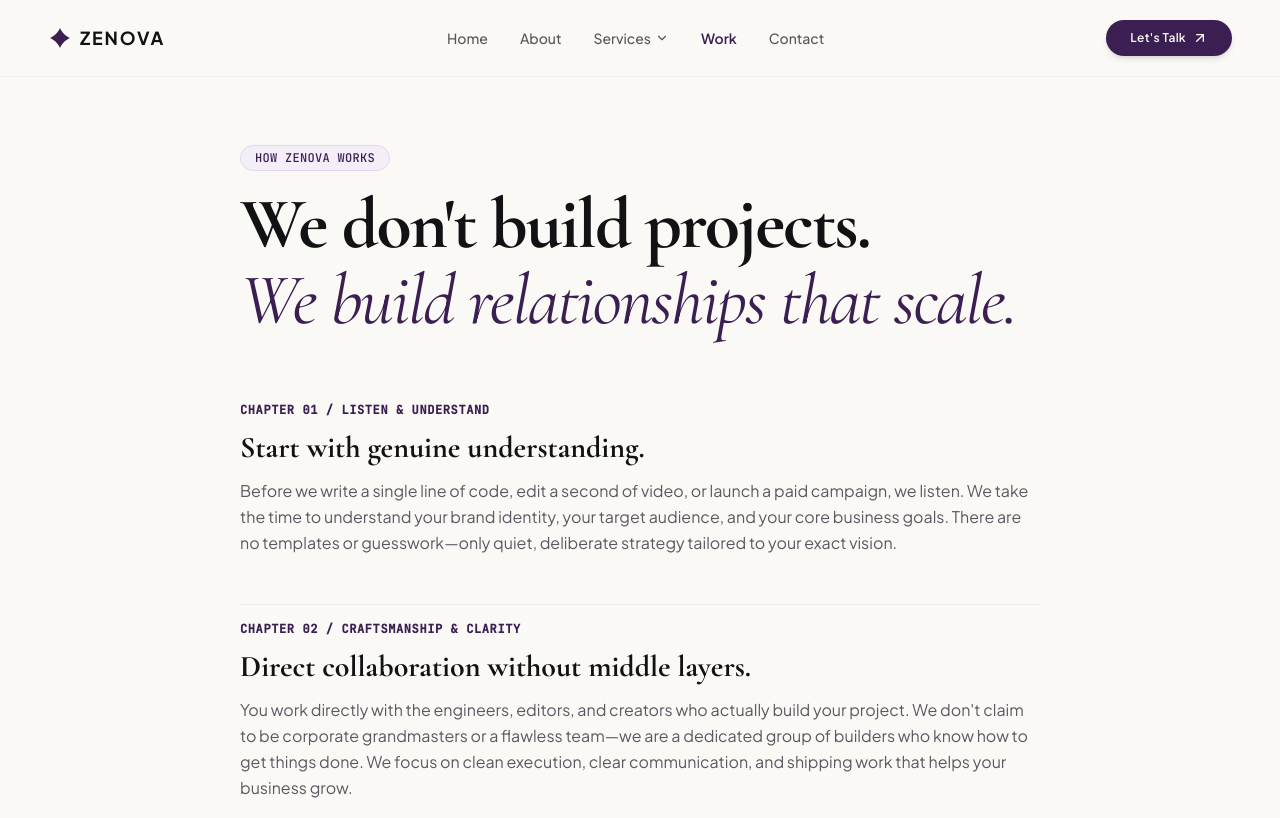
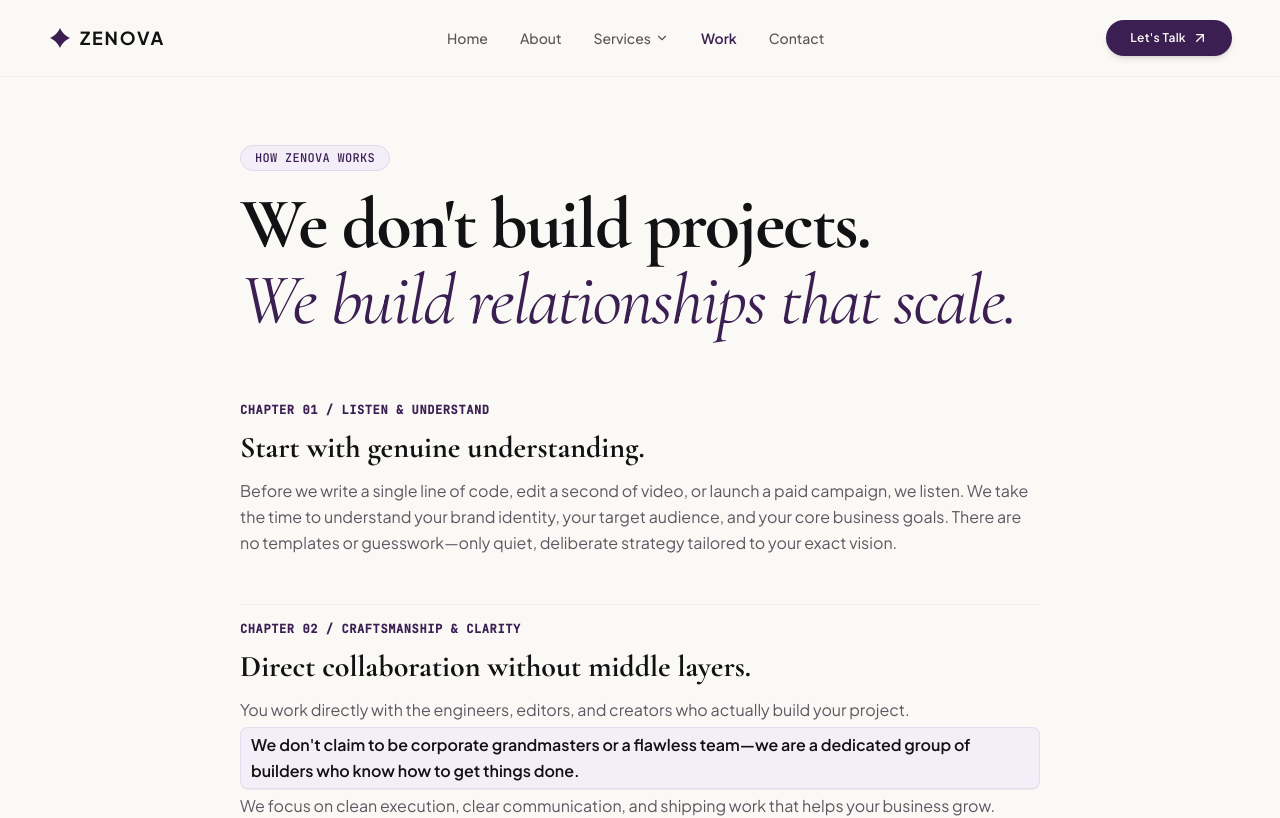
Before and after one commit to Krishna00s/Zenova, a React (Vite) app: page /work in a window 1280 px wide. Shown: the top 818 px of the page. Built offline with nearby package versions, Linux system fonts and the light colour scheme.

Commit message:
style: highlight authentic builder statement in WorkPage with warm lavender callout styling

```diff
--- a/src/pages/WorkPage.tsx
+++ b/src/pages/WorkPage.tsx
@@ -100,8 +100,12 @@ export const WorkPage: React.FC = () => {
                 <h3 className="text-2xl sm:text-3xl font-editorial font-bold text-near-black">
                   Direct collaboration without middle layers.
                 </h3>
-                <p>
-                  You work directly with the engineers, editors, and creators who actually build your project. We don't claim to be corporate grandmasters or a flawless team—we are a dedicated group of builders who know how to get things done. We focus on clean execution, clear communication, and shipping work that helps your business grow.
+                <p className="leading-relaxed">
+                  You work directly with the engineers, editors, and creators who actually build your project.{' '}
+                  <span className="bg-warm-lavender font-semibold px-2.5 py-1 rounded-lg text-near-black border border-muted-lavender/80 inline-block my-1 shadow-2xs">
+                    We don't claim to be corporate grandmasters or a flawless team—we are a dedicated group of builders who know how to get things done.
+                  </span>{' '}
+                  We focus on clean execution, clear communication, and shipping work that helps your business grow.
                 </p>
               </div>
 
```
